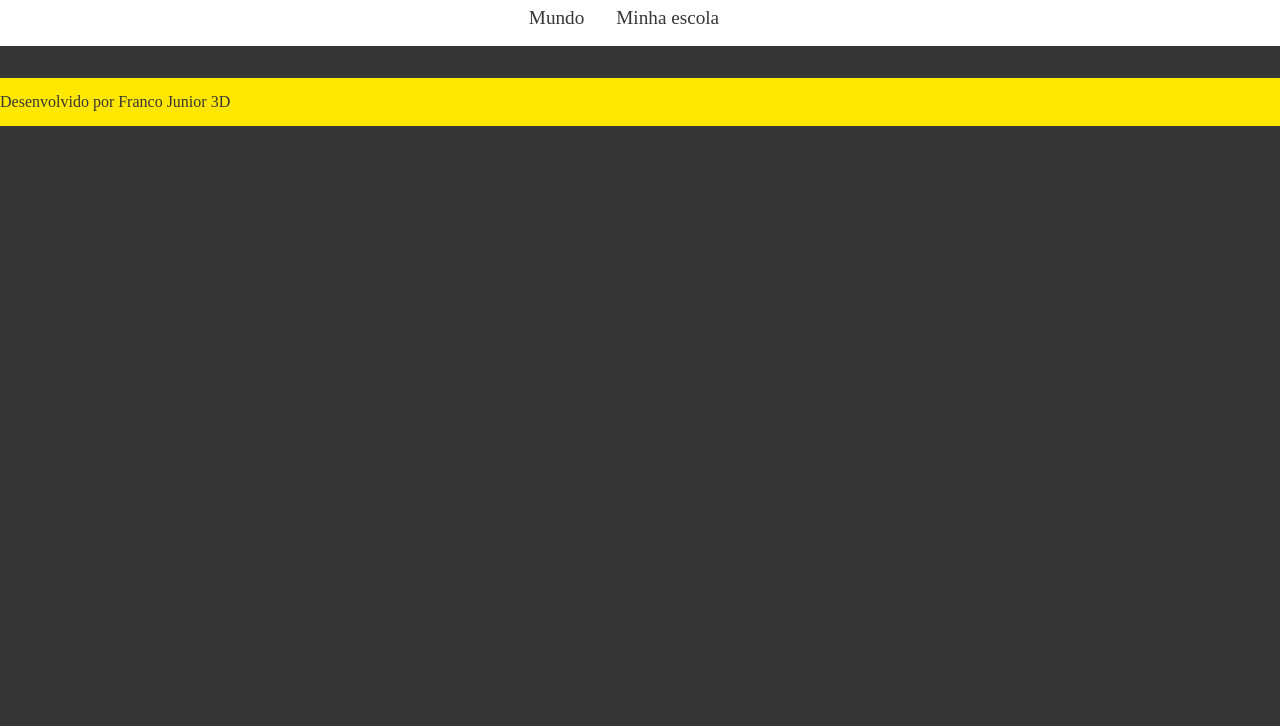
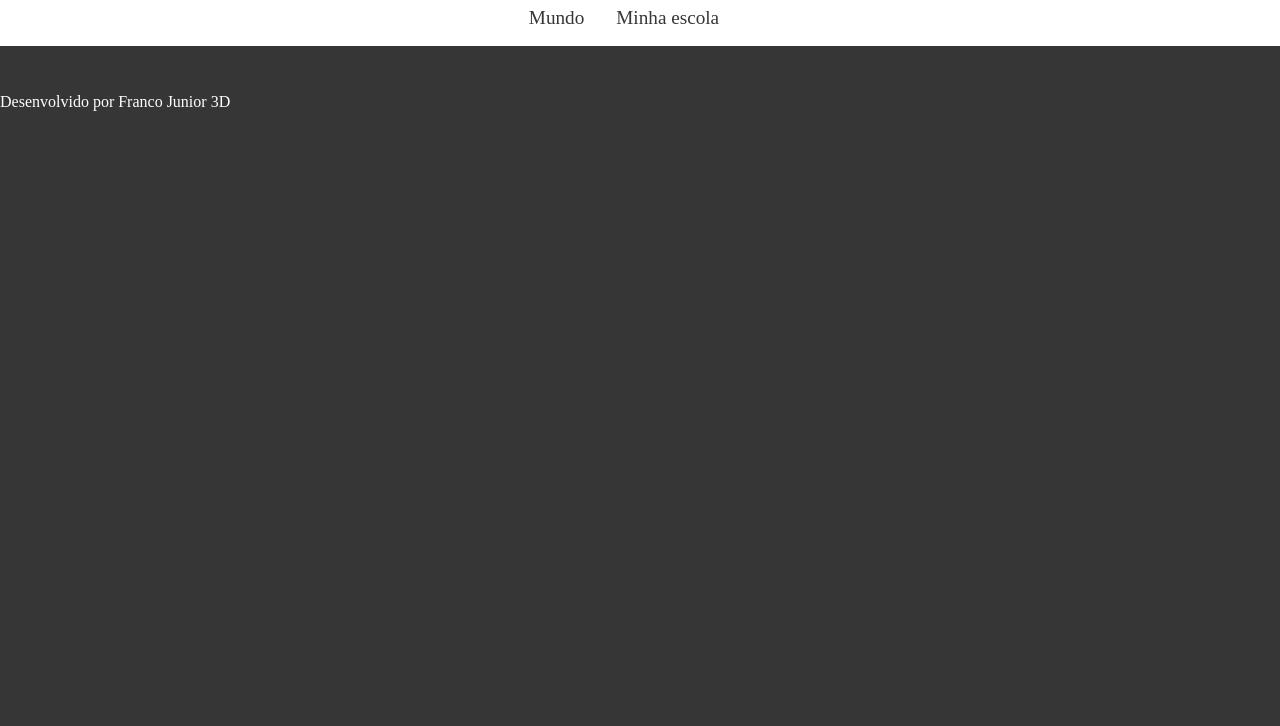
Before and after one commit to FFranco15/ci-ncias-de-dados-3D, a plain HTML site: page index.html in a window 1280 px wide. Shown: the part 74-800 px from the top of the page. Drawn offline with Linux system fonts and the light colour scheme; a web font is replaced by a local one.

Commit message:
aula 3_4° correção

```diff
--- a/style.css
+++ b/style.css
@@ -50,8 +50,8 @@ footer{
     display: flex;
     align-items: center;
     justify-content:left;
-    background-color: var(--secondary-color);
-    color: var(--bg-color);
+    //background-color: var(--secondary-color);
+    //color: var(--bg-color);
     windth: 100%;
     height: 3rem;
     margin-top: 2rem;
```
